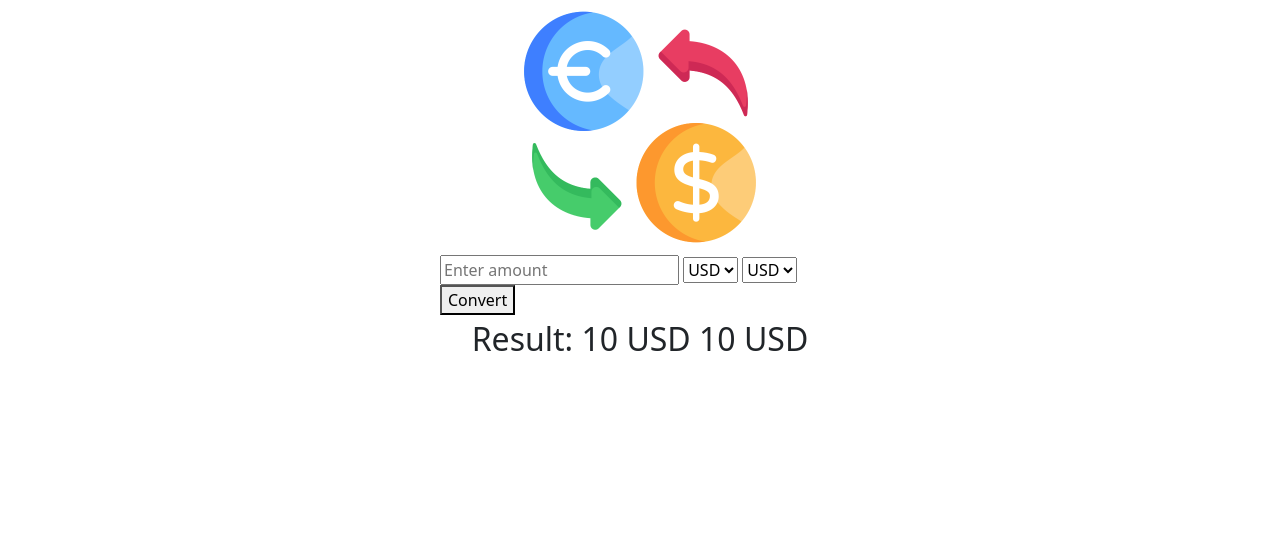
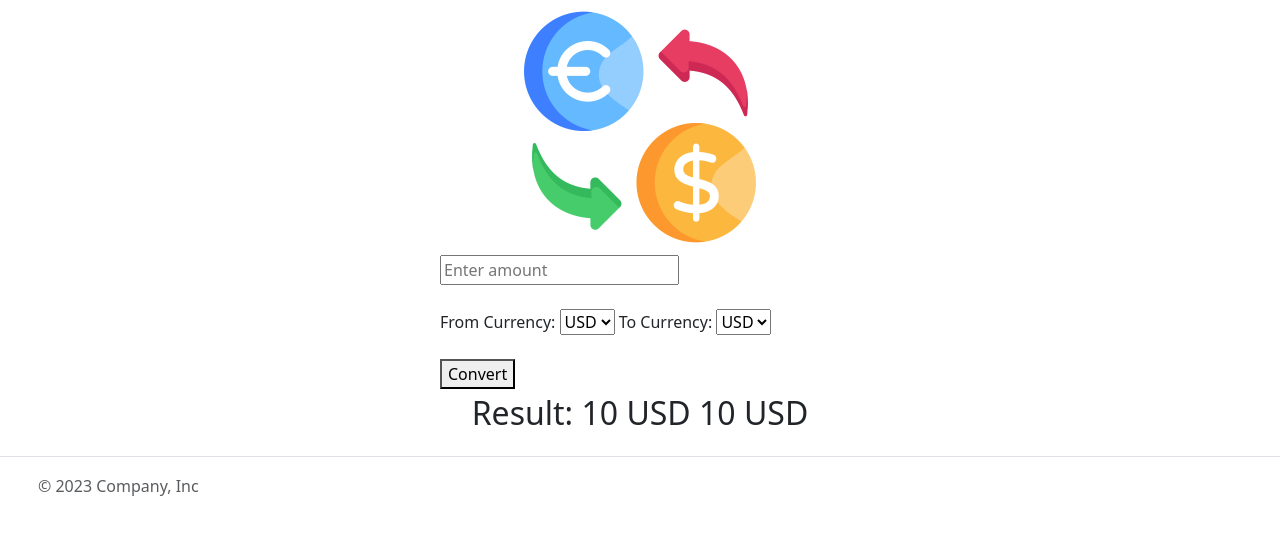
Before and after one commit to haveacar/free_currency_convertor, a Flask app: template templates/index.html in a window 1280 px wide. Shown: the part 138-673 px from the top of the page. Run offline with Flask 3, Linux system fonts and the light colour scheme; the template is opened without the code that fills it: most values are stand-ins (such as "Sample title", 1, 10 or a date in 2020).

Commit message:
added all rates and footer

```diff
--- a/app.py
+++ b/app.py
@@ -63,12 +63,6 @@ class Currency:
 
         all_rates = reload_rates()
 
-        # get data rates
-        #date=all_rates.get("date")
-
-        # get all rates
-        #full_rates = all_rates.get("rates")
-
 
         return all_rates
 
@@ -76,14 +70,17 @@ class Currency:
 app = Flask(__name__)
 conversion_rates= Currency()
 
-#list favorite rates
-favorite_rates= ('USD', 'EUR', 'GBP', 'JPY')
+# get current data rates
+data = conversion_rates.currency_convector().get("date")
+# list comprehension of keys rates
+currencies =  [key for key in conversion_rates.currency_convector().get("rates")]
 
 
 
 @app.route('/', methods=['GET', 'POST'])
 def index():
-    data = conversion_rates.currency_convector().get("date")
+
+
     if request.method == 'POST':
 
         amount = float(request.form['amount'])
@@ -93,9 +90,9 @@ def index():
         conversion_rate = conversion_rates.currency_convector().get("rates")[to_currency] / conversion_rates.currency_convector().get("rates")[from_currency]
         converted_amount = round(amount * conversion_rate, 2)
         # return template rates
-        return render_template('index.html', data=data, amount= amount, from_currency= from_currency + " =", converted_amount=converted_amount, to_currency=to_currency)
+        return render_template('index.html', data=data, amount= amount, from_currency= from_currency + " =", converted_amount=converted_amount, to_currency=to_currency, currencies=currencies)
     else:
-        return render_template('index.html', data=data)
+        return render_template('index.html', data=data, currencies=currencies)
 
 
 if __name__ == '__main__':
--- a/templates/index.html
+++ b/templates/index.html
@@ -32,18 +32,20 @@
     </div>
     <form method="post">
       <input type="number" name="amount" placeholder="Enter amount" required>
-      <select name="from_currency">
-        <option value="USD">USD</option>
-        <option value="EUR">EUR</option>
-        <option value="GBP">GBP</option>
-        <option value="JPY">JPY</option>
-      </select>
-      <select name="to_currency">
-        <option value="USD">USD</option>
-        <option value="EUR">EUR</option>
-        <option value="GBP">GBP</option>
-        <option value="JPY">JPY</option>
-      </select>
+      <br><br>
+      <label for="from_currency">From Currency:</label>
+        <select name="from_currency" id="from_currency">
+            {% for currency in currencies %}
+            <option value="{{ currency }}">{{ currency }}</option>
+            {% endfor %}
+        </select>
+        <label for="to_currency">To Currency:</label>
+        <select name="to_currency" id="to_currency">
+            {% for currency in currencies %}
+            <option value="{{ currency }}">{{ currency }}</option>
+            {% endfor %}
+        </select>
+        <br><br>
       <button type="submit">Convert</button>
     </form>
     {% if converted_amount is not none %}
@@ -52,6 +54,21 @@
         </div>
     {% endif %}
 
+    <footer class="d-flex flex-wrap justify-content-between align-items-center py-3 my-4 border-top">
+    <div class="col-md-4 d-flex align-items-center">
+      <a href="/" class="mb-3 me-2 mb-md-0 text-body-secondary text-decoration-none lh-1">
+        <svg class="bi" width="30" height="24"><use xlink:href="#bootstrap"></use></svg>
+      </a>
+      <span class="mb-3 mb-md-0 text-body-secondary">© 2023 Company, Inc</span>
+    </div>
+
+    <ul class="nav col-md-4 justify-content-end list-unstyled d-flex">
+      <li class="ms-3"><a class="text-body-secondary" href="#"><svg class="bi" width="24" height="24"><use xlink:href="#twitter"></use></svg></a></li>
+      <li class="ms-3"><a class="text-body-secondary" href="#"><svg class="bi" width="24" height="24"><use xlink:href="#instagram"></use></svg></a></li>
+      <li class="ms-3"><a class="text-body-secondary" href="#"><svg class="bi" width="24" height="24"><use xlink:href="#facebook"></use></svg></a></li>
+    </ul>
+  </footer>
+
     <script src="https://cdn.jsdelivr.net/npm/bootstrap@5.3.0-alpha3/dist/js/bootstrap.bundle.min.js" integrity="sha384-ENjdO4Dr2bkBIFxQpeoTz1HIcje39Wm4jDKdf19U8gI4ddQ3GYNS7NTKfAdVQSZe" crossorigin="anonymous"></script>
   </body>
 </html>
```
